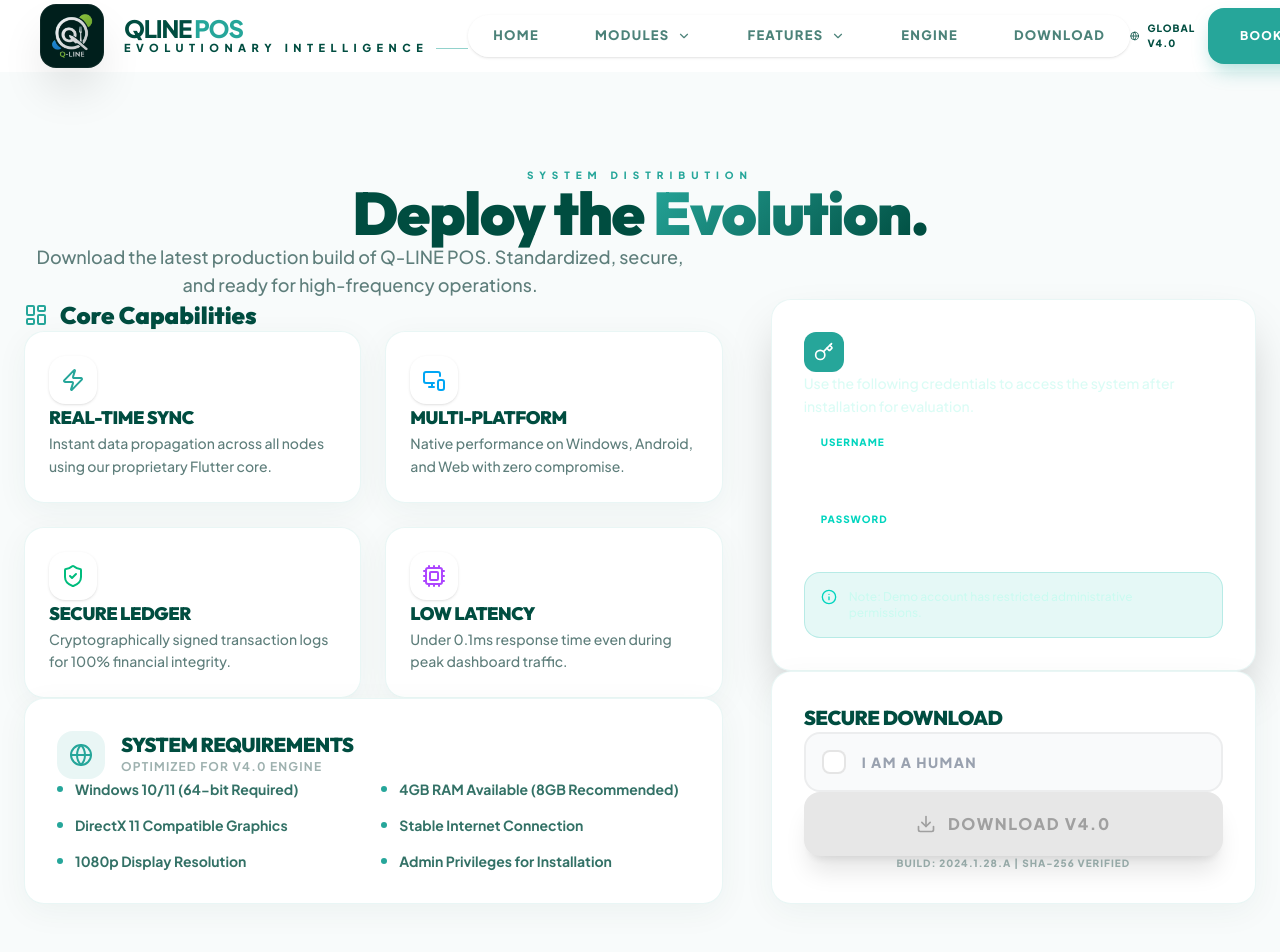
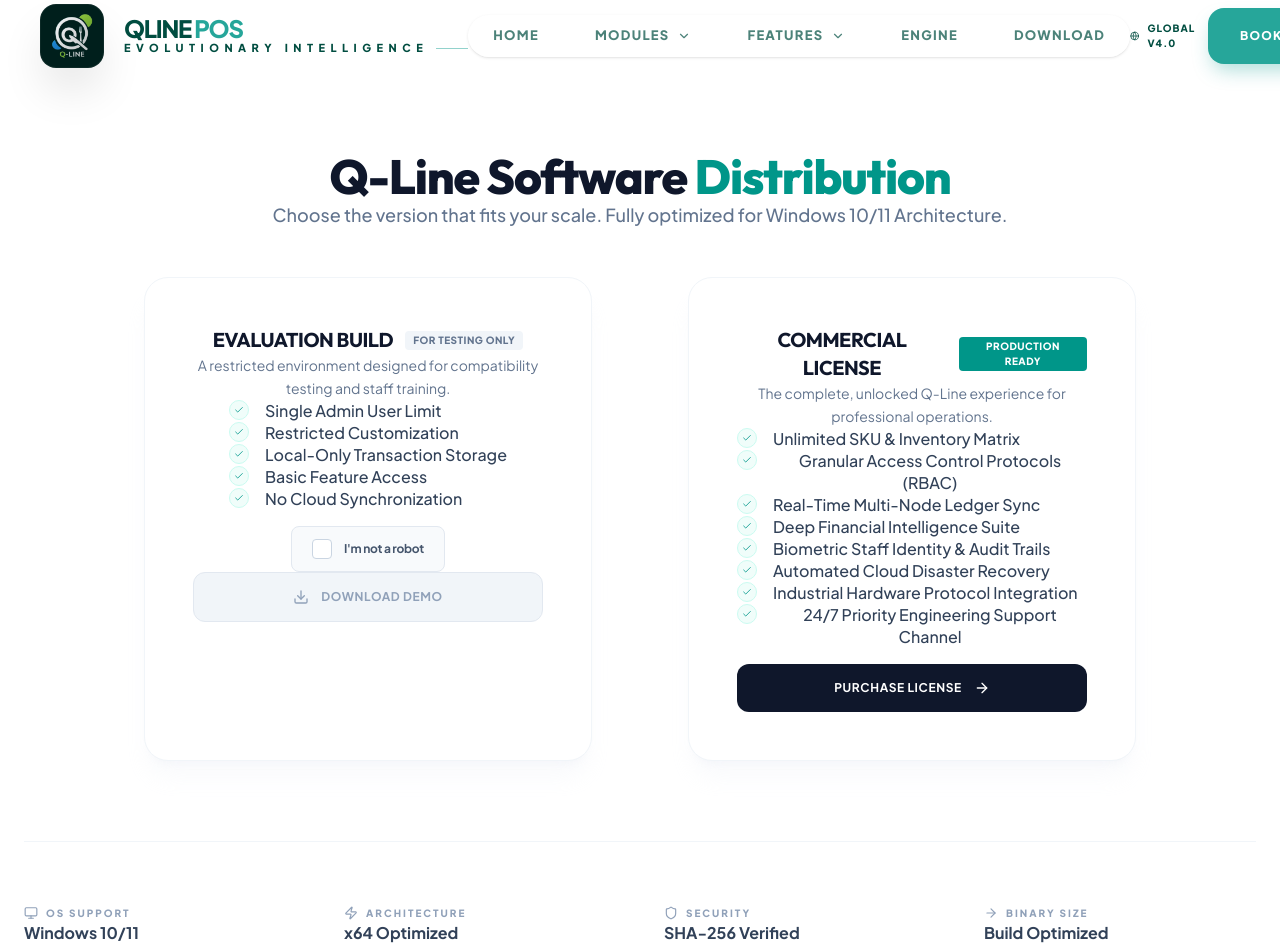
Before and after one commit to ashy-sandhu/qline-web, a Next.js app: page /download in a window 1280 px wide. Shown: the top 952 px of the page. Built offline with nearby package versions, Linux system fonts and the light colour scheme.

Commit message:
api token expiry logic updated

```diff
--- a/src/app/api/activate/route.ts
+++ b/src/app/api/activate/route.ts
@@ -98,7 +98,7 @@
         })
             .setProtectedHeader({ alg: 'HS256' })
             .setIssuedAt()
-            .setExpirationTime('365d')
+            .setExpirationTime(license.expiresAt ? Math.floor(new Date(license.expiresAt).getTime() / 1000) : '100y')
             .sign(secret);
 
         return NextResponse.json({
--- a/src/app/download/page.tsx
+++ b/src/app/download/page.tsx
@@ -5,25 +5,23 @@
 import {
     Download,
     ShieldCheck,
-    Key,
-    MonitorSmartphone,
     Zap,
-    Info,
-    ChevronRight,
-    User,
-    Lock,
-    Cpu,
-    Globe,
-    LayoutDashboard
+    Check,
+    Loader2,
+    ArrowRight,
+    Monitor,
+    Shield,
+    Smartphone,
+    CreditCard,
+    Users
 } from 'lucide-react';
-import Link from 'next/link';
 
 const fadeInUp: Variants = {
-    hidden: { opacity: 0, y: 20 },
+    hidden: { opacity: 0, y: 15 },
     visible: {
         opacity: 1,
         y: 0,
-        transition: { duration: 0.6, ease: "easeOut" }
+        transition: { duration: 0.5, ease: "easeOut" }
     }
 };
 
@@ -33,207 +31,190 @@
     }
 };
 
+// Compact Robot Verification
+const RobotCheck = ({ onVerify }: { onVerify: (val: boolean) => void }) => {
+    const [status, setStatus] = useState<'idle' | 'verifying' | 'verified'>('idle');
+
+    const handleCheck = () => {
+        if (status !== 'idle') return;
+        setStatus('verifying');
+        setTimeout(() => {
+            setStatus('verified');
+            onVerify(true);
+        }, 1200);
+    };
+
+    return (
+        <div
+            onClick={handleCheck}
+            className={`flex items-center gap-3 px-5 py-3 rounded-lg border transition-all cursor-pointer ${status === 'verified' ? 'bg-emerald-50 border-emerald-200' : 'bg-slate-50 border-slate-200 hover:border-slate-300'
+                }`}
+        >
+            <div className={`w-5 h-5 rounded border flex items-center justify-center transition-colors ${status === 'verified' ? 'bg-emerald-500 border-emerald-500' : 'bg-white border-slate-300'
+                }`}>
+                {status === 'verifying' && <Loader2 size={12} className="animate-spin text-teal-600" />}
+                {status === 'verified' && <Check size={12} className="text-white" strokeWidth={3} />}
+            </div>
+            <span className={`text-xs font-bold tracking-tight ${status === 'verified' ? 'text-emerald-700' : 'text-slate-600'}`}>
+                {status === 'verified' ? 'Verified Participant' : "I'm not a robot"}
+            </span>
+        </div>
+    );
+};
+
 export default function DownloadPage() {
-    const [isHuman, setIsHuman] = useState(false);
+    const [isVerified, setIsVerified] = useState(false);
     const [isDownloading, setIsDownloading] = useState(false);
 
-    const features = [
+    const plans = [
         {
-            icon: <Zap className="text-[var(--primary-teal)]" />,
-            title: "Real-time Sync",
-            desc: "Instant data propagation across all nodes using our proprietary Flutter core."
+            name: "Evaluation Build",
+            tag: "For Testing Only",
+            desc: "A restricted environment designed for compatibility testing and staff training.",
+            features: [
+                "Single Admin User Limit",
+                "Restricted Customization",
+                "Local-Only Transaction Storage",
+                "Basic Feature Access",
+                "No Cloud Synchronization"
+            ],
+            cta: "Download Demo",
+            highlight: false
         },
         {
-            icon: <MonitorSmartphone className="text-sky-500" />,
-            title: "Multi-Platform",
-            desc: "Native performance on Windows, Android, and Web with zero compromise."
-        },
-        {
-            icon: <ShieldCheck className="text-emerald-500" />,
-            title: "Secure Ledger",
-            desc: "Cryptographically signed transaction logs for 100% financial integrity."
-        },
-        {
-            icon: <Cpu className="text-purple-500" />,
-            title: "Low Latency",
-            desc: "Under 0.1ms response time even during peak dashboard traffic."
+            name: "Commercial License",
+            tag: "Production Ready",
+            desc: "The complete, unlocked Q-Line experience for professional operations.",
+            features: [
+                "Unlimited SKU & Inventory Matrix",
+                "Granular Access Control Protocols (RBAC)",
+                "Real-Time Multi-Node Ledger Sync",
+                "Deep Financial Intelligence Suite",
+                "Biometric Staff Identity & Audit Trails",
+                "Automated Cloud Disaster Recovery",
+                "Industrial Hardware Protocol Integration",
+                "24/7 Priority Engineering Support Channel"
+            ],
+            cta: "Purchase License",
+            highlight: true
         }
     ];
 
     return (
-        <main className="min-h-screen bg-[var(--bg-main)] overflow-x-hidden pt-24 pb-20">
-            {/* Background Accents */}
-            <div className="fixed inset-0 -z-10 opacity-30">
-                <div className="absolute top-[10%] left-[-10%] w-[500px] h-[500px] bg-[var(--primary-teal)]/10 blur-[120px] rounded-full"></div>
-                <div className="absolute bottom-[10%] right-[-10%] w-[400px] h-[400px] bg-[var(--accent-blue)]/10 blur-[100px] rounded-full"></div>
-            </div>
-
-            <div className="content-container">
-                {/* Header Section */}
+        <main className="min-h-screen bg-white text-slate-900 font-jakarta antialiased selection:bg-teal-100 selection:text-teal-900">
+            {/* Header / Hero */}
+            <div className="mx-auto px-6 pt-20 pb-12">
                 <motion.div
                     initial="hidden"
                     animate="visible"
                     variants={staggerContainer}
-                    className="text-center mb-20"
+                    className="space-y-6 text-center"
                 >
-                    <motion.span
-                        variants={fadeInUp}
-                        className="text-[var(--primary-teal)] font-black uppercase tracking-[0.6em] text-[10px] mb-4 block"
-                    >
-                        System Distribution
-                    </motion.span>
                     <motion.h1
                         variants={fadeInUp}
-                        className="text-4xl md:text-6xl font-black text-[var(--primary-teal-dark)] mb-6 tracking-tight"
+                        className="text-4xl md:text-5xl font-extrabold tracking-tight text-slate-900"
                     >
-                        Deploy the <span className="text-teal-gradient">Evolution</span>.
+                        Q-Line Software <span className="text-teal-600">Distribution</span>
                     </motion.h1>
                     <motion.p
                         variants={fadeInUp}
-                        className="text-lg text-[var(--text-muted)] max-w-2xl mx-auto font-medium"
+                        className="text-lg text-slate-500 font-medium leading-relaxed"
                     >
-                        Download the latest production build of Q-LINE POS. Standardized, secure, and ready for high-frequency operations.
+                        Choose the version that fits your scale. Fully optimized for Windows 10/11 Architecture.
                     </motion.p>
                 </motion.div>
+            </div>
 
-                <div className="grid grid-cols-1 lg:grid-cols-12 gap-12 items-start">
-                    {/* Left Column: Dynamic Content & Features */}
-                    <div className="lg:col-span-7 space-y-12">
-                        <section>
-                            <h2 className="text-2xl font-black text-[var(--primary-teal-dark)] mb-8 flex items-center gap-3">
-                                <LayoutDashboard className="text-[var(--primary-teal)]" size={24} />
-                                Core Capabilities
-                            </h2>
-                            <div className="grid grid-cols-1 md:grid-cols-2 gap-6">
-                                {features.map((f, i) => (
-                                    <motion.div
-                                        key={i}
-                                        initial={{ opacity: 0, y: 20 }}
-                                        whileInView={{ opacity: 1, y: 0 }}
-                                        transition={{ delay: i * 0.1 }}
-                                        className="premium-card p-6 glass-panel border-white/40 hover:border-[var(--primary-teal)]/20 transition-all"
-                                    >
-                                        <div className="w-12 h-12 rounded-2xl bg-white shadow-sm flex items-center justify-center mb-4 text-[var(--primary-teal)]">
-                                            {f.icon}
+            {/* Plans Section */}
+            <div className="max-w-7xl mx-auto px-6">
+                <div className="flex flex-col lg:flex-row justify-center items-stretch gap-12 lg:gap-24">
+                    {plans.map((plan, i) => (
+                        <div key={i} className="flex-1 max-w-md w-full bg-white p-12 flex flex-col items-center text-center space-y-10 border border-slate-100 rounded-3xl shadow-xl shadow-slate-200/20">
+                            <div className="space-y-2 flex flex-col items-center">
+                                <div className="flex items-center gap-3">
+                                    <h2 className="text-xl font-bold tracking-tight text-slate-900 uppercase">{plan.name}</h2>
+                                    <span className={`px-2 py-0.5 rounded text-[10px] font-black uppercase tracking-wider ${plan.highlight ? 'bg-teal-600 text-white' : 'bg-slate-100 text-slate-500'
+                                        }`}>
+                                        {plan.tag}
+                                    </span>
                                 </div>
-                                        <h3 className="text-lg font-black text-[var(--primary-teal-dark)] mb-2 uppercase tracking-tight">{f.title}</h3>
-                                        <p className="text-sm text-[var(--text-muted)] font-medium leading-relaxed">{f.desc}</p>
-                                    </motion.div>
+                                <p className="text-sm text-slate-500 font-normal leading-relaxed">{plan.desc}</p>
+                            </div>
+
+                            <ul className="space-y-4 w-full flex flex-col items-center">
+                                <div className="space-y-4 w-fit">
+                                    {plan.features.map((feature, j) => (
+                                        <li key={j} className="flex items-start gap-4 group">
+                                            <div className="mt-0.5 w-5 h-5 rounded-full bg-teal-50 flex items-center justify-center border border-teal-100 transition-colors group-hover:bg-teal-100 shrink-0">
+                                                <Check size={10} className="text-teal-600" />
+                                            </div>
+                                            <span className="text-base font-medium text-slate-700 leading-snug">{feature}</span>
+                                        </li>
                                     ))}
                                 </div>
-                        </section>
+                            </ul>
 
-                        <section className="premium-card glass-panel dark:bg-black/5 p-8 border-white/20">
-                            <div className="flex items-start gap-4 mb-6">
-                                <div className="w-12 h-12 rounded-2xl bg-[var(--primary-teal)]/10 flex items-center justify-center text-[var(--primary-teal)] shrink-0">
-                                    <Globe size={24} />
+                            {/* Verification & Action for Free Plan, Placeholder for Pro */}
+                            {i === 0 ? (
+                                <div className="space-y-6 pt-4 w-full flex flex-col items-center">
+                                    <RobotCheck onVerify={setIsVerified} />
+
+                                    <button
+                                        disabled={!isVerified || isDownloading}
+                                        onClick={() => {
+                                            setIsDownloading(true);
+                                            setTimeout(() => {
+                                                setIsDownloading(false);
+                                                window.location.href = '#'; // Simulated download
+                                            }, 2000);
+                                        }}
+                                        className={`w-full py-4 rounded-xl flex items-center justify-center gap-3 font-bold uppercase tracking-wider text-xs transition-all ${isVerified
+                                            ? 'bg-teal-600 text-white shadow-lg shadow-teal-600/20 hover:bg-teal-700 active:scale-95'
+                                            : 'bg-slate-100 text-slate-400 cursor-not-allowed border border-slate-200'
+                                            }`}
+                                    >
+                                        {isDownloading ? (
+                                            <><Loader2 size={16} className="animate-spin" /> Retrieving Build...</>
+                                        ) : (
+                                            <><Download size={16} /> {plan.cta}</>
+                                        )}
+                                    </button>
                                 </div>
-                                <div>
-                                    <h2 className="text-xl font-black text-[var(--primary-teal-dark)] uppercase tracking-tight mb-1">System Requirements</h2>
-                                    <p className="text-xs text-[var(--text-muted)] font-bold tracking-widest uppercase opacity-60">Optimized for V4.0 Engine</p>
+                            ) : (
+                                <div className="pt-4 w-full mt-auto flex flex-col items-center">
+                                    <button className="w-full py-4 rounded-xl flex items-center justify-center gap-3 font-bold uppercase tracking-wider text-xs bg-slate-900 text-white hover:bg-slate-800 transition-all group active:scale-95">
+                                        {plan.cta}
+                                        <ArrowRight size={16} className="transition-transform group-hover:translate-x-1" />
+                                    </button>
                                 </div>
+                            )}
                         </div>
-                            <ul className="grid grid-cols-1 sm:grid-cols-2 gap-4">
-                                {[
-                                    "Windows 10/11 (64-bit Required)",
-                                    "4GB RAM Available (8GB Recommended)",
-                                    "DirectX 11 Compatible Graphics",
-                                    "Stable Internet Connection",
-                                    "1080p Display Resolution",
-                                    "Admin Privileges for Installation"
-                                ].map((req, i) => (
-                                    <li key={i} className="flex items-center gap-3 text-sm font-bold text-[var(--primary-teal-dark)]/80">
-                                        <div className="w-1.5 h-1.5 rounded-full bg-[var(--primary-teal)]" />
-                                        {req}
-                                    </li>
                     ))}
-                            </ul>
-                        </section>
-                    </div>
-
-                    {/* Right Column: Demo Guide & Download Action */}
-                    <div className="lg:col-span-5 space-y-8 h-fit lg:sticky lg:top-32 font-bold">
-                        {/* Login Guide */}
-                        <div className="premium-card bg-[var(--primary-teal-dark)] p-8 text-white shadow-2xl overflow-hidden relative group">
-                            <div className="absolute top-0 right-0 w-32 h-32 bg-white/5 blur-3xl rounded-full -mr-16 -mt-16 group-hover:bg-white/10 transition-colors"></div>
-
-                            <div className="flex items-center gap-3 mb-8 relative z-10">
-                                <div className="w-10 h-10 rounded-xl bg-[var(--primary-teal)] flex items-center justify-center">
-                                    <Key size={20} />
-                                </div>
-                                <h2 className="text-2xl font-black uppercase tracking-tight">Demo Access</h2>
-                            </div>
-
-                            <div className="space-y-6 relative z-10">
-                                <p className="text-sm text-teal-100/70 leading-relaxed font-medium">Use the following credentials to access the system after installation for evaluation.</p>
-
-                                <div className="space-y-4">
-                                    <div className="p-4 rounded-2xl bg-white/10 border border-white/10">
-                                        <div className="text-[10px] font-black uppercase tracking-widest text-teal-400 mb-2">Username</div>
-                                        <div className="flex items-center justify-between">
-                                            <span className="text-xl font-black tracking-widest">demo</span>
-                                            <User size={18} className="text-white/30" />
-                                        </div>
-                                    </div>
-                                    <div className="p-4 rounded-2xl bg-white/10 border border-white/10">
-                                        <div className="text-[10px] font-black uppercase tracking-widest text-teal-400 mb-2">Password</div>
-                                        <div className="flex items-center justify-between">
-                                            <span className="text-xl font-black tracking-widest">demo</span>
-                                            <Lock size={18} className="text-white/30" />
-                                        </div>
                 </div>
             </div>
 
-                                <div className="flex items-start gap-3 p-4 rounded-2xl bg-teal-500/10 border border-teal-500/20 text-xs text-teal-100 font-medium">
-                                    <Info size={16} className="shrink-0 text-teal-400" />
-                                    Note: Demo account has restricted administrative permissions.
+            {/* System Info Footnote */}
+            <div className="mx-auto px-6 py-20">
+                <div className="grid grid-cols-2 md:grid-cols-4 gap-12 border-t border-slate-100 pt-16">
+                    {[
+                        { label: "OS Support", val: "Windows 10/11", icon: <Monitor size={14} /> },
+                        { label: "Architecture", val: "x64 Optimized", icon: <Zap size={14} /> },
+                        { label: "Security", val: "SHA-256 Verified", icon: <Shield size={14} /> },
+                        { label: "Binary Size", val: "Build Optimized", icon: <ArrowRight size={14} /> }
+                    ].map((item, i) => (
+                        <div key={i} className="space-y-2 text-center md:text-left">
+                            <div className="flex items-center justify-center md:justify-start gap-2 text-[10px] font-black uppercase tracking-[0.2em] text-slate-400">
+                                {item.icon}
+                                {item.label}
                             </div>
+                            <div className="text-base font-bold text-slate-700">{item.val}</div>
+                        </div>
+                    ))}
                 </div>
             </div>
 
-                        {/* Download Action */}
-                        <div className="premium-card glass-panel border-white/40 p-8 shadow-xl">
-                            <h2 className="text-xl font-black text-[var(--primary-teal-dark)] mb-6 uppercase tracking-tight">Secure Download</h2>
-
-                            <div className="space-y-6">
-                                <div
-                                    className={`p-4 rounded-2xl border-2 cursor-pointer transition-all flex items-center justify-between group ${isHuman ? 'bg-emerald-50 border-emerald-500/20' : 'bg-gray-50 border-black/5 hover:border-[var(--primary-teal)]/20'
-                                        }`}
-                                    onClick={() => setIsHuman(!isHuman)}
-                                >
-                                    <div className="flex items-center gap-4">
-                                        <div className={`w-6 h-6 rounded-lg border-2 flex items-center justify-center transition-all ${isHuman ? 'bg-emerald-500 border-emerald-500' : 'bg-white border-black/10 group-hover:border-[var(--primary-teal)]/30'
-                                            }`}>
-                                            {isHuman && <ShieldCheck size={16} className="text-white" />}
-                                        </div>
-                                        <span className={`text-sm font-black uppercase tracking-widest ${isHuman ? 'text-emerald-700' : 'text-gray-400'}`}>I am a human</span>
-                                    </div>
-                                    {!isHuman && <div className="text-[10px] font-black text-[var(--primary-teal)] uppercase tracking-widest opacity-0 group-hover:opacity-100 transition-opacity">Verify Now</div>}
-                                </div>
-
-                                <button
-                                    disabled={!isHuman || isDownloading}
-                                    className={`w-full py-5 rounded-2xl flex items-center justify-center gap-3 transition-all font-black uppercase tracking-widest shadow-xl ${isHuman
-                                        ? 'btn-primary shadow-[var(--primary-teal)]/20 hover:shadow-[var(--primary-teal)]/40 hover:-translate-y-1'
-                                        : 'bg-gray-200 text-gray-400 cursor-not-allowed grayscale shadow-none'
-                                        }`}
-                                    onClick={() => {
-                                        setIsDownloading(true);
-                                        setTimeout(() => setIsDownloading(false), 2000);
-                                    }}
-                                >
-                                    <Download size={20} className={isDownloading ? 'animate-bounce' : ''} />
-                                    {isDownloading ? 'Initializing...' : 'Download V4.0'}
-                                </button>
-
-                                <p className="text-center text-[10px] text-[var(--text-muted)] font-black uppercase tracking-widest opacity-60">
-                                    Build: 2024.1.28.A | SHA-256 Verified
-                                </p>
-                            </div>
-                        </div>
-                    </div>
-                </div>
-            </div>
+            {/* Minimal Footer Spacer */}
+            <div className="h-20" />
         </main>
     );
 }
```
Lines whose indentation alone changed are shown as unchanged.
